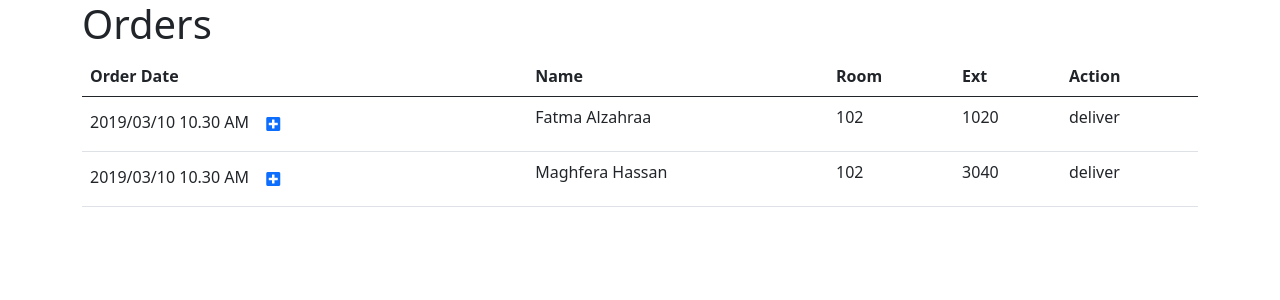
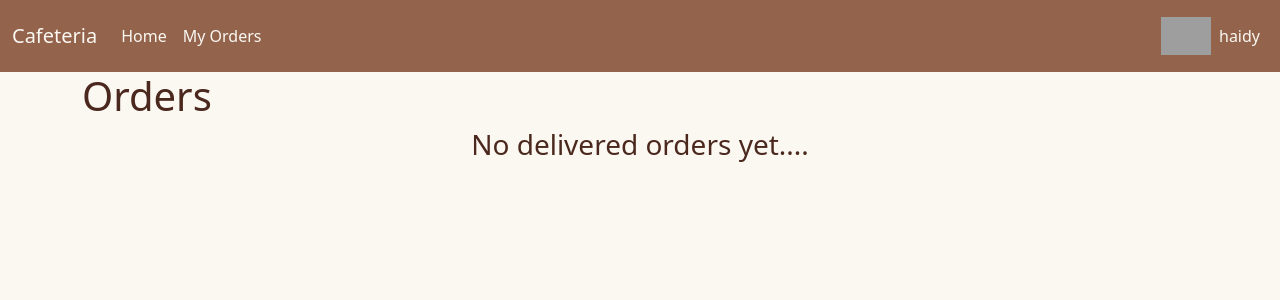
Before and after one commit to mennazm/Online-Coffee-Shop-System, a PHP site: page /admin/admin_orders.php in a window 1280 px wide. Shown: the top 300 px of the page. Run offline with PHP 8.4, Linux system fonts and the light colour scheme; a user stored in the database is signed in; data comes from the database, SQL or seed files in the repository; tables that the repository leaves empty hold one stand-in row (values such as "Sample post"); grey boxes are pictures that could not be loaded.

Commit message:
admin orders done

```diff
--- a/admin/admin_orders.php
+++ b/admin/admin_orders.php
@@ -1,3 +1,21 @@
+<?php
+session_start();
+
+require_once('../config/dbcon.php');
+$db = new db();
+$connection = $db->getconnection();
+if (!isset($_SESSION["user_id"]) || !isset($_SESSION["role"]) || $_SESSION["role"] !== "admin") {
+
+    header("Location: ../login_page/login.php");
+    exit();
+}
+
+$user_id = $_SESSION["user_id"];
+$username = $_SESSION["username"];
+$image = $_SESSION["image"];
+
+?>
+
 <!DOCTYPE html>
 <html>
 <head>
@@ -7,202 +25,145 @@
     <meta name="viewport" content="width=device-width, initial-scale=1" />
     <link href="https://cdn.jsdelivr.net/npm/bootstrap@5.0.2/dist/css/bootstrap.min.css" rel="stylesheet" integrity="sha384-EVSTQN3/azprG1Anm3QDgpJLIm9Nao0Yz1ztcQTwFspd3yD65VohhpuuCOmLASjC" crossorigin="anonymous"/>
     <link href="https://cdnjs.cloudflare.com/ajax/libs/font-awesome/5.15.4/css/all.min.css" rel="stylesheet"/>
+    <style>
+        body{
+            background-color: #FBF8F2;
+        }
+        nav,footer{
+            background-color: #93634C;
+            color: #FBF8F2;
+        }
+        .navbar a{
 
+            color: #FBF8F2;
+        }
+        .navbar a:hover{
+            color: #FBF8F2;
+        }
+        h1,h2,h3,h4,h5,th{
+            color: #4b281e;
+        }
+        h6{
+          color: #93634C;
+        }
+        .each-order img{
+            width: 20vw;
+            height: 30vh;
+
+        }
+    </style>
 </head>
 
 <body>
+<nav class="navbar navbar-expand-lg ">
+    <div class="container-fluid">
+        <a class="navbar-brand" href="#">Cafeteria</a>
+        <button class="navbar-toggler" type="button" data-bs-toggle="collapse" data-bs-target="#navbarSupportedContent" aria-controls="navbarSupportedContent" aria-expanded="false" aria-label="Toggle navigation">
+            <span class="navbar-toggler-icon"></span>
+        </button>
+        <div class="collapse navbar-collapse" id="navbarSupportedContent">
+            <ul class="navbar-nav me-auto mb-2 mb-lg-0">
+                <li class="nav-item">
+                    <a class="nav-link active" aria-current="page" href="#">Home</a>
+                </li>
+                <li class="nav-item">
+                    <a class="nav-link" href="#">My Orders</a>
+
+                </li>
+            </ul>
+            <div class="d-flex align-items-center">
+
+            <?php
+                 try {
+
+                        echo "<img class='img-fluid w-30' src='./assests/images/$image' alt='$username' title='$username' width='50' height='50'/>";
+                        echo "<p class='mt-3 mx-2'>$username</p>";
+
+                } catch (Exception $e) {
+                    echo "Error: " . $e->getMessage();
+                }
+
+                ?>
+
+            </div>
+        </div>
+    </div>
+</nav>
+
 <main class="admin-orders">
     <section class="main-padding">
         <div class="container">
             <h1>Orders</h1>
-          <!-- ! table one  -->
-          <table class="table">
-            <thead class="thead-light">
+            <!-- Table to display orders -->
+            <?php
+            $deliveredOrdersFound = false; // Flag variable to track if any delivered orders are found
+            $result = $db->getOrdersWithDetails();
+            if ($result->num_rows > 0) {
+               //  var_dump($result->fetch_assoc());
+                while ($row = $result->fetch_assoc()) {
+                    if ($row['order_status'] == "Done") {
+                        echo "
+                        <table class='table'>
+                            <thead class='thead-light'>
                                 <tr>
-                <th scope="col">Order Date</th>
-                <th scope="col">Name</th>
-                <th scope="col">Room</th>
-                <th scope="col">Ext</th>
-                <th scope="col">Action</th>
+                                    <th scope='col'>Order Date</th>
+                                    <th scope='col'>Name</th>
+                                    <th scope='col'>Room</th>
+                                    <th scope='col'>Ext</th>
+                                    <th scope='col'>Action</th>
                                 </tr>
                             </thead>
                             <tbody>
-              <!-- ! first order -->
-              <tr class="order">
-                <td>
-                  <span>2019/03/10 10.30 AM</span>
-                  <button class="toggle-details btn btn-link"><i class="fas fa-plus-square"></i></button>
+                        ";
+                        echo "<tr class='order'>";
+                        echo "<td><span>{$row['order_date']}</span><button class='toggle-details btn btn-link'><i class='fas fa-plus-square'></i></button></td>";
+                        echo "<td>{$row['username']}</td>";
+                        echo "<td>{$row['room_number']}</td>";
+                        echo "<td>{$row['Ext']}</td>";
+                        echo "<td>deliver</td>";
+                        echo "</tr>";
+                        echo "<tr class='order-details' style='display: none;'>";
+                        echo "<td colspan='5'>";
+                        echo "<div class='row order-items'>";
+                        // Fetch order details for the current order
+                        $orderProducts = $db->getOrderProducts($row['order_id']);
+                        $orderitems=$db->getdata("*","order_items","order_id={$row['order_id']}")->fetch_assoc();
+                        //var_dump($orderitems);
+                        $totalPrice = 0; // Initialize total price
+                        if ($orderProducts->num_rows > 0) {
+                           // var_dump($orderProducts->fetch_assoc());
+                            while ($order_detail = $orderProducts->fetch_assoc()) {
+                                echo "<div class='col-sm-3'>";
+                                echo "<div class='each-order'>";
+                                echo "<img src='./assests/images/{$order_detail['image']}' alt='{$order_detail['name']}' />";
+                                echo "<h4>{$order_detail['name']}</h4>";
+                                echo "<h6> Price: <span>{$order_detail['price']} LE</span></h6>";
+                                $totalPrice += $order_detail['price']; // Add the price of each item to the total
+                                echo "<h6> Quantity: <span>{$orderitems['quantity']}</span></h6>";
 
-                </td>
-                <td>Fatma Alzahraa</td>
-                <td>102</td>
-                <td>1020</td>
-                <td>deliver</td>
-              </tr>
-             <tr class="order-details" style="display: none;">
-                <td colspan="5">
-                  <div class="row">
-                    <!-- each-item -->
-                    <div class="col-sm-2">
-                      <div class="each-order">
-                        <img
-                        src="../admin/assests/images/cake.jpg"
-                          class="w-100"
-                          width="100"
-                          height="100"
-                          alt=""
-                        />
-                        <h5>tea</h5>
-                        <input type="text" name="tea" value="15" hidden />
-                        <span>15 LE</span>
-                        <span>2</span>
-                      </div>
-                    </div>
-                    <!-- each-item -->
-                    <div class="col-sm-2">
-                      <div class="each-order">
-                        <img
-                        src="../admin/assests/images/cake.jpg"
-                          class="w-100"
-                          width="100"
-                          height="100"
-                          alt=""
-                        />
-                        <h5>tea</h5>
-                        <input type="text" name="tea" value="15" hidden />
-                        <span>15 LE</span>
-                        <span>3</span>
-                      </div>
-                    </div>
-                    <!-- each-item -->
-                    <div class="col-sm-2">
-                      <div class="each-order">
-                        <img
-                        src="../admin/assests/images/cake.jpg"
-                          class="w-100"
-                          width="100"
-                          height="100"
-                          alt=""
-                        />
-                        <h5>tea</h5>
-                        <input type="text" name="tea" value="15" hidden />
-                        <span>15 LE</span>
-                        <span>5</span>
-                      </div>
-                    </div>
-                    <!-- each-item -->
-                    <div class="col-sm-2">
-                      <div class="each-order">
-                        <img
-                          src="../admin/assests/images/cake.jpg"
-                          class="w-100"
-                          width="100"
-                          height="100"
-                          alt=""
-                        />
-                        <h5>tea</h5>
-                        <input type="text" name="tea" value="15" hidden />
-                        <span>15 LE</span>
-                        <span>1</span>
-                      </div>
-                    </div>
-                    <!-- Display total price -->
-                     <div class='total-price d-flex justify-content-evenly'>
-                     <h3>Total</h3>
-                    <!-- Calculate total price here -->
-                     <h3>EGP</h3>
-                     </div>
-                  </div>
-                </td>
-              </tr>
-              <!-- ! ./first order -->
+                                echo "</div>";
+                                echo "</div>";
+                            }
+                        }
+                             // Display total price
+		                  echo "<div class='total-price d-flex justify-content-evenly my-3'>";
+	                  	echo "<h3>Total</h3>";
 
-              <!-- ! second order -->
-              <tr class="order">
-                <td>
-                  <span>2019/03/10 10.30 AM</span>
-                  <button class="toggle-details btn btn-link"><i class="fas fa-plus-square"></i></button>
-                </td>
-                <td>Maghfera Hassan</td>
-                <td>102</td>
-                <td>3040</td>
-                <td>deliver</td>
-              </tr>
-              <tr class="order-details" style="display: none;">
-                <td colspan="5">
-                  <div class="row">
-                    <!-- each-item -->
-                    <div class="col-sm-2">
-                      <div class="each-order">
-                        <img
-                        src="../admin/assests/images/cake.jpg"
-                          class="w-100"
-                          width="100"
-                          height="100"
-                          alt=""
-                        />
-                        <h5>tea</h5>
-                        <input type="text" name="tea" value="15" hidden />
-                        <span>15 LE</span>
-                        <span>2</span>
-                      </div>
-                    </div>
-                    <!-- each-item -->
-                    <div class="col-sm-2">
-                      <div class="each-order">
-                        <img
-                        src="../admin/assests/images/cake.jpg"
-                          class="w-100"
-                          width="100"
-                          height="100"
-                          alt=""
-                        />
-                        <h5>tea</h5>
-                        <input type="text" name="tea" value="15" hidden />
-                        <span>15 LE</span>
-                        <span>3</span>
-                      </div>
-                    </div>
-                    <!-- each-item -->
-                    <div class="col-sm-2">
-                      <div class="each-order">
-                        <img
-                        src="../admin/assests/images/cake.jpg"
-                          class="w-100"
-                          width="100"
-                          height="100"
-                          alt=""
-                        />
-                        <h5>tea</h5>
-                        <input type="text" name="tea" value="15" hidden />
-                        <span>15 LE</span>
-                        <span>5</span>
-                      </div>
-                    </div>
-                    <!-- each-item -->
-                    <div class="col-sm-2">
-                      <div class="each-order">
-                        <img
-                        src="../admin/assests/images/cake.jpg"
-                          class="w-100"
-                          width="100"
-                          height="100"
-                          alt=""
-                        />
-                        <h5>tea</h5>
-                        <input type="text" name="tea" value="15" hidden />
-                        <span>15 LE</span>
-                        <span>1</span>
-                      </div>
-                    </div>
-                    <!-- order-total-price -->
-                    <div class="col-sm-4 order-total-price">
-                      <p>Total: EGP <span>34</span></p>
-                    </div>
-                  </div>
-                </td>
-              </tr>
-              <!-- ! ./second order -->
+		                  echo "<h3>{$totalPrice} EGP</h3>";
+	                  	echo "</div>";
+                        echo "</div>";
+                        echo "</td>";
+                        echo "</tr>";
+                        echo "</tbody>";
+                        echo "</table>";
+                        $deliveredOrdersFound = true; // Set the flag to true if delivered orders are found
+                    }
+                }
+            }
+            if (!$deliveredOrdersFound) { // Display message if no delivered orders are found
+                echo "<h3 class='text-center'>No delivered orders yet....</h3>";
+            }
+            ?>
                 </tbody>
             </table>
         </div>
@@ -228,7 +189,6 @@
         });
     });
 });
-
 </script>
 </body>
 </html>
--- a/config/dbcon.php
+++ b/config/dbcon.php
@@ -105,4 +105,13 @@ function getLastInsertedId() {
     return $this->connection->insert_id;
 }
 
+function getOrdersWithDetails() {
+    $query = "SELECT orders.*, users.name AS username, rooms.room_number, rooms.Ext
+              FROM orders
+              INNER JOIN users ON orders.user_id = users.user_id
+              INNER JOIN rooms ON users.room_id = rooms.room_id";
+    $result = $this->connection->query($query);
+    return $result;
 }
+
+}
```
Also changed, not shown: user/user-orders.php (+3 -11 lines), 2 other files. Lines whose indentation alone changed are shown as unchanged.
